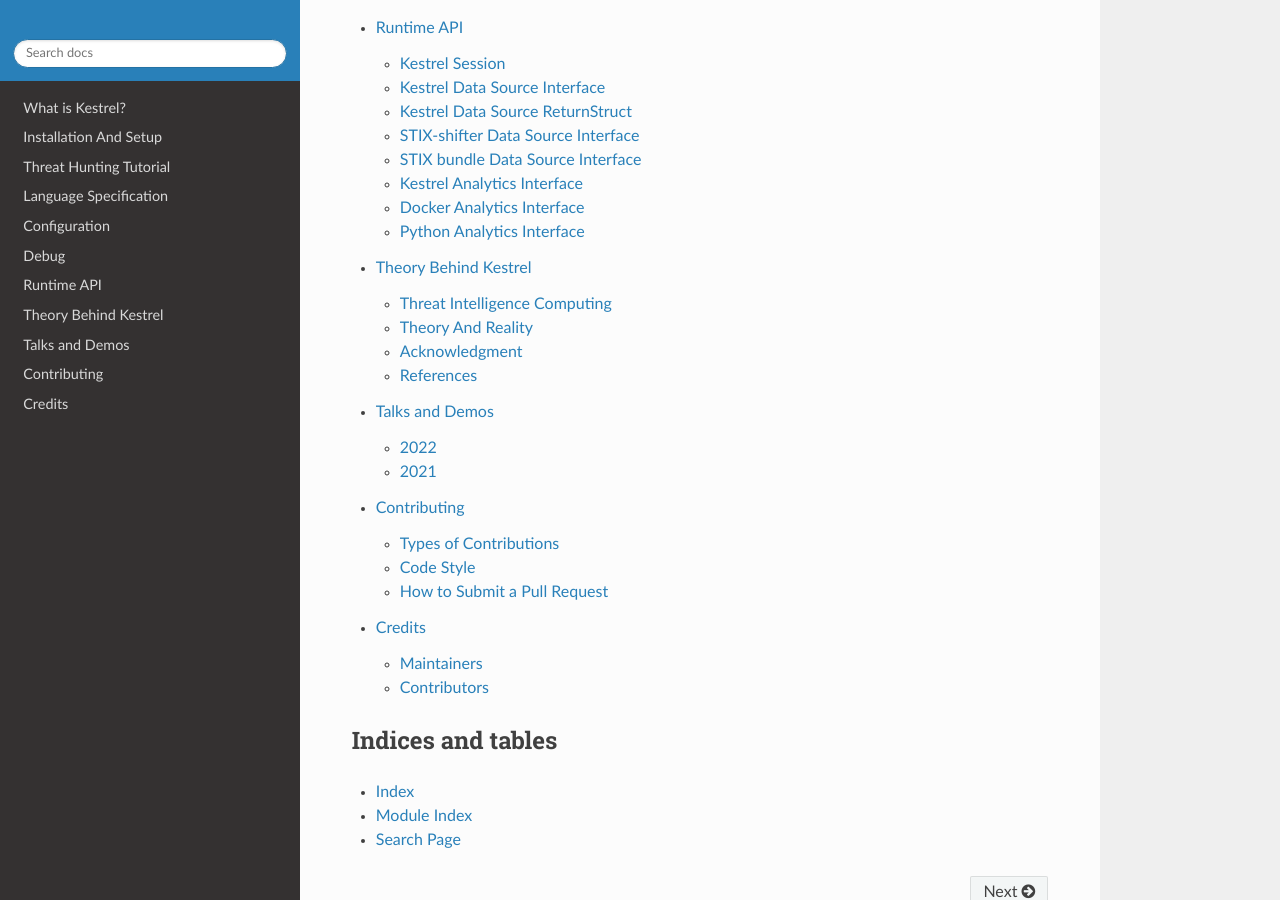
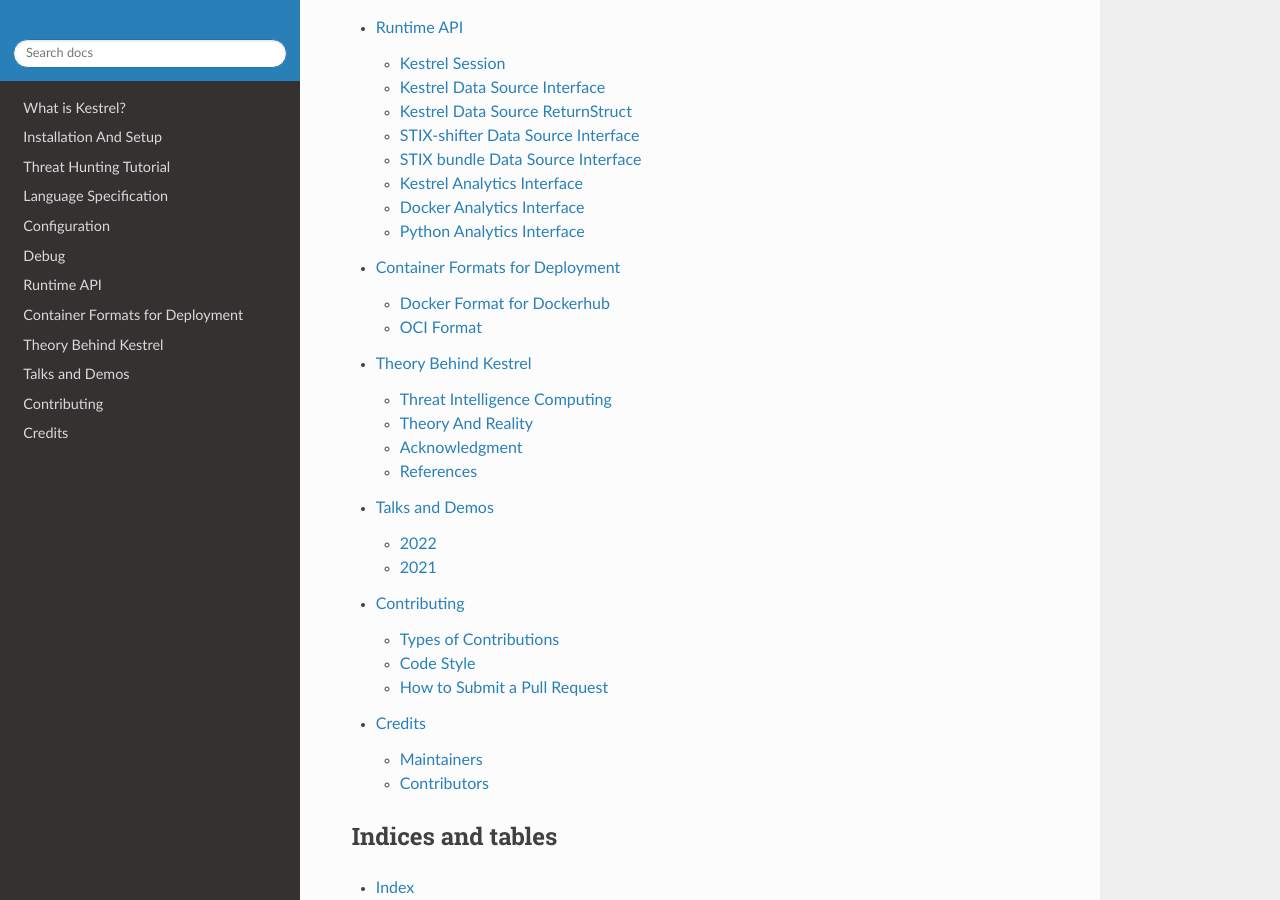
Before and after one commit to opencybersecurityalliance/kestrel-lang, a Sphinx documentation site: the page built from docs/index.rst, in a window 1280 px wide and 900 px high, scrolled down 1296 px. Built offline with Sphinx 7.4.7 and the Read the Docs theme 2.0.0, drawn with Linux system fonts in a browser that asks for light colours.

Commit message:
Update from PR comments and recommendations

```diff
--- /dev/null
+++ b/docs/deployment/index.rst
@@ -0,0 +1,13 @@
+================================
+Container Formats for Deployment
+================================
+
+Docker Format for Dockerhub
+===========================
+
+.. include:: dockerhub.rst
+
+OCI Format
+==========
+
+.. include:: oci.rst
--- /dev/null
+++ b/docs/deployment/oci.rst
@@ -0,0 +1,2 @@
+
+Placeholder for future OCI (Open Container Initiative) - https://opencontainers.org/
--- a/docs/index.rst
+++ b/docs/index.rst
@@ -23,6 +23,7 @@
    configuration
    debug
    runtime
+   deployment/index
    theory
    talks
    contributing
```
Also changed, not shown: docs/deployment/dockerhub.rst (added, +19 -0 lines), src/containers/docker/README.rst (deleted), 1 other file.
